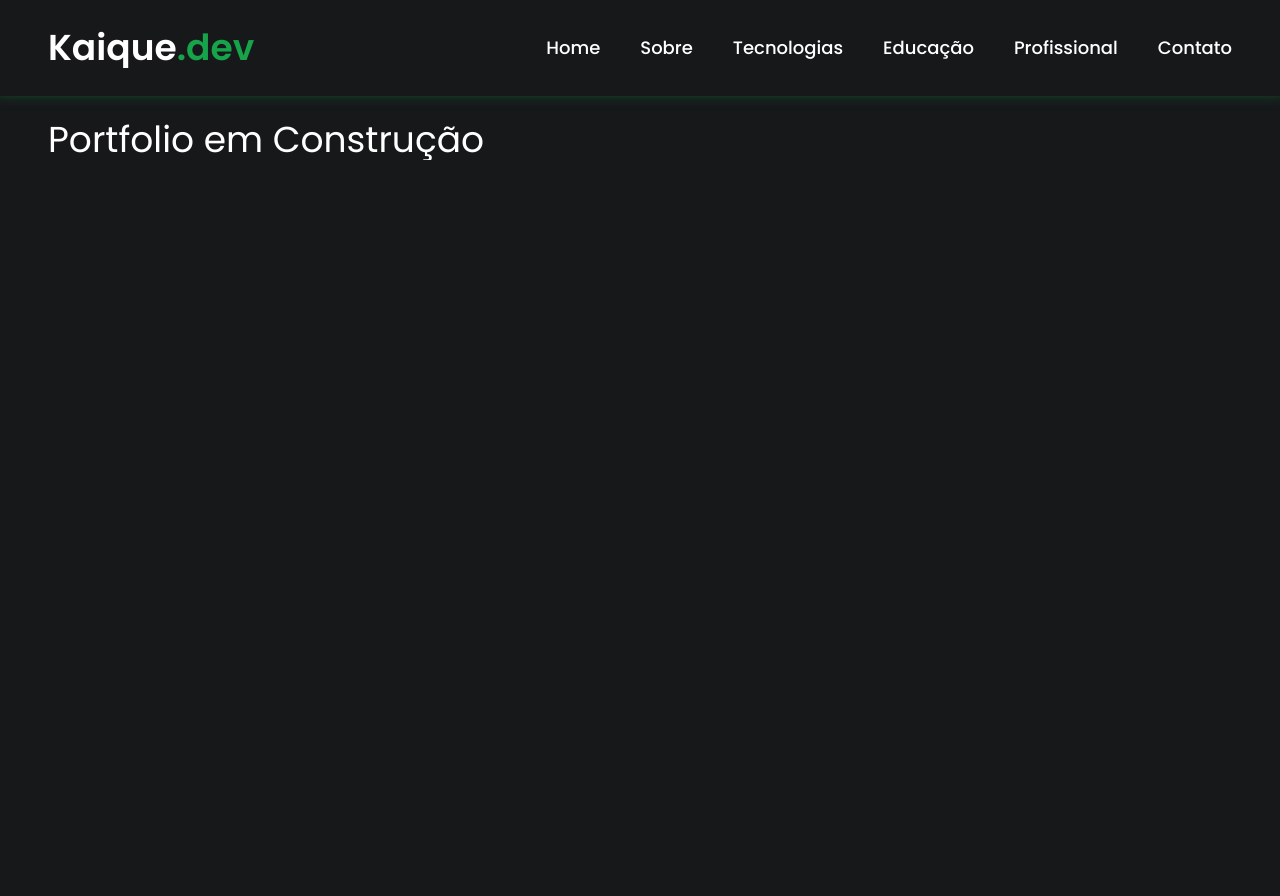
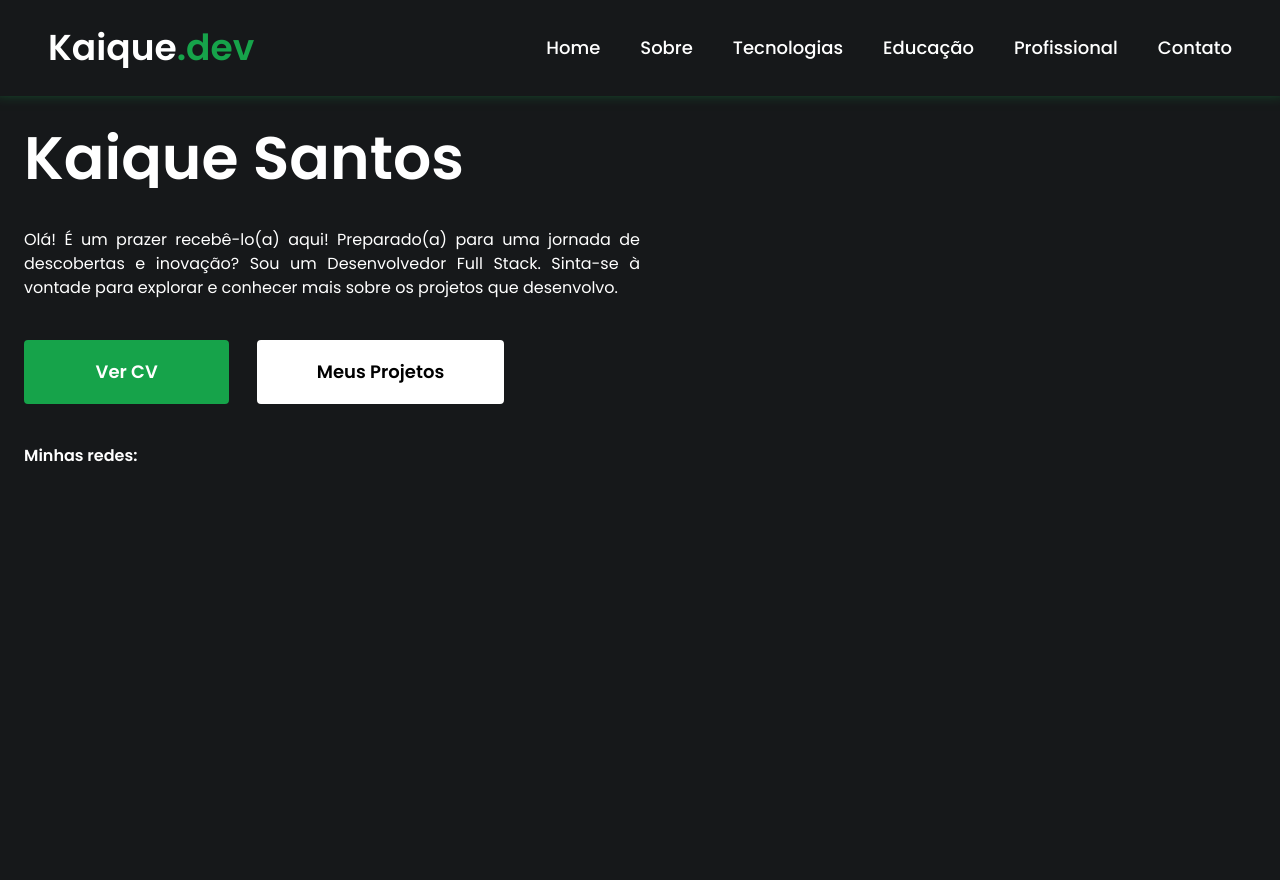
Before and after one commit to KJSS3012/portfolio, a React (Create React App) app: page / in a window 1280 px wide. Built offline with nearby package versions, Linux system fonts and the light colour scheme.

Commit message:
add initial-section

```diff
--- a/package.json
+++ b/package.json
@@ -6,6 +6,7 @@
     "@testing-library/jest-dom": "^5.17.0",
     "@testing-library/react": "^13.4.0",
     "@testing-library/user-event": "^13.5.0",
+    "aos": "^2.3.4",
     "react": "^18.2.0",
     "react-dom": "^18.2.0",
     "react-router-dom": "^6.22.3",
--- /dev/null
+++ b/src/components/Buttons/GreenButton/index.js
@@ -0,0 +1,14 @@
+import React from "react";
+
+function GreenButton(props) {
+  return (
+    <a
+      className="w-2/5 md:w-1/3 flex items-center justify-center bg-custom-green border-2 border-custom-green px-4 md:px-6 py-2 md:py-4 rounded text-white hover:text-custom-green hover:bg-transparent text-lg font-semibold duration-300"
+      href={props.href}
+    >
+      {props.title}
+    </a>
+  );
+}
+
+export default GreenButton;
--- /dev/null
+++ b/src/components/Buttons/WhiteButton/index.js
@@ -0,0 +1,14 @@
+import React from "react";
+
+function WhiteButton(props) {
+  return (
+    <a
+      className="w-3/6 md:w-2/5 flex items-center justify-center text-black bg-white border-2 border-white px-6 md:px-8 py-2 md:py-4 rounded hover:text-white hover:bg-transparent text-lg font-semibold duration-300"
+      href={props.href}
+    >
+      {props.title}
+    </a>
+  );
+}
+
+export default WhiteButton;
--- a/src/components/Container/index.js
+++ b/src/components/Container/index.js
@@ -3,8 +3,8 @@ import React from "react";
 function Container({ children }) {
   return (
     <main
-      className="w-screen h-full absolute bg-custom-black z-0 py-6 px-6 lg:px-12"
-      style={{ top: "12vh" }}
+      className="w-screen h-full absolute bg-custom-black z-0 py-12 px-6"
+      style={{ top: "10vh" }}
       id="container"
     >
       {children}
--- a/src/components/Header/index.js
+++ b/src/components/Header/index.js
@@ -13,7 +13,7 @@ function Header(props) {
         className="flex justify-between items-center z-10 h-header fixed w-full bg-custom-black text-white py-6 px-6 lg:px-12"
         id="navbar"
       >
-        <p className="text-4xl font-semibold">
+        <p className="text-4xl font-semibold ">
           Kaique<span className="text-custom-green">.dev</span>
         </p>
         <div
--- a/src/components/index.js
+++ b/src/components/index.js
@@ -2,5 +2,7 @@ import Container from "./Container";
 
 import Header from "./Header";
 import NavLink from "./NavLink";
+import GreenButton from "./Buttons/GreenButton";
+import WhiteButton from "./Buttons/WhiteButton";
 
-export { Header, Container, NavLink };
+export { Header, Container, NavLink, GreenButton, WhiteButton };
--- a/src/index.js
+++ b/src/index.js
@@ -1,10 +1,14 @@
-import React from 'react';
-import ReactDOM from 'react-dom/client';
-import './index.css';
-import App from './App';
-import reportWebVitals from './reportWebVitals';
+import React from "react";
+import ReactDOM from "react-dom/client";
+import "./index.css";
+import App from "./App";
+import reportWebVitals from "./reportWebVitals";
+import Aos from "aos";
+import "aos/dist/aos.css";
 
-const root = ReactDOM.createRoot(document.getElementById('root'));
+Aos.init();
+
+const root = ReactDOM.createRoot(document.getElementById("root"));
 root.render(
   <React.StrictMode>
     <App />
--- a/src/screens/HomeScreen/index.js
+++ b/src/screens/HomeScreen/index.js
@@ -1,5 +1,5 @@
 import React, { Fragment, useState } from "react";
-import { Header, Container } from "../../components";
+import { Header, Container, GreenButton, WhiteButton } from "../../components";
 
 function HomeScreen() {
   const [isOpen, setIsOpen] = useState(false);
@@ -14,7 +14,43 @@ function HomeScreen() {
     <Fragment>
       <Header isOpen={isOpen} setIsOpen={setIsOpen} />
       <Container>
-        <p className="text-4xl text-white">Portfolio em Construção</p>
+        <section className="flex" id="Section-Initial">
+          <div className="flex flex-col gap-10 text-white w-full lg:w-1/2">
+            <h1
+              className="text-5xl lg:text-6xl font-semibold justify-center lg:justify-normal"
+              data-aos="fade-down"
+            >
+              Kaique Santos
+            </h1>
+            <p
+              className="text-base text-wrap text-justify"
+              data-aos="fade-right"
+            >
+              Olá! É um prazer recebê-lo(a) aqui! Preparado(a) para uma jornada
+              de descobertas e inovação? Sou um Desenvolvedor Full Stack.
+              Sinta-se à vontade para explorar e conhecer mais sobre os projetos
+              que desenvolvo.
+            </p>
+            <div
+              className="flex gap:0 lg:gap-7 justify-between lg:justify-normal w-full"
+              data-aos="fade-right"
+            >
+              <GreenButton
+                title="Ver CV"
+                href={
+                  "https://docs.google.com/viewer?url=https://docs.google.com/document/d/1zZqvjBPF7hMNshYG1jrKB4N5C-v1sVQhMVgo5qjatPE/export?format=pdf"
+                }
+              />
+              <WhiteButton title="Meus Projetos" />
+            </div>
+            <div
+              className="flex text-white font-semibold"
+              data-aos="fade-right"
+            >
+              <p>Minhas redes:</p>
+            </div>
+          </div>
+        </section>
       </Container>
     </Fragment>
   );
```
Also changed, not shown: 1 other file (tests, documents, lock files or other folders).
